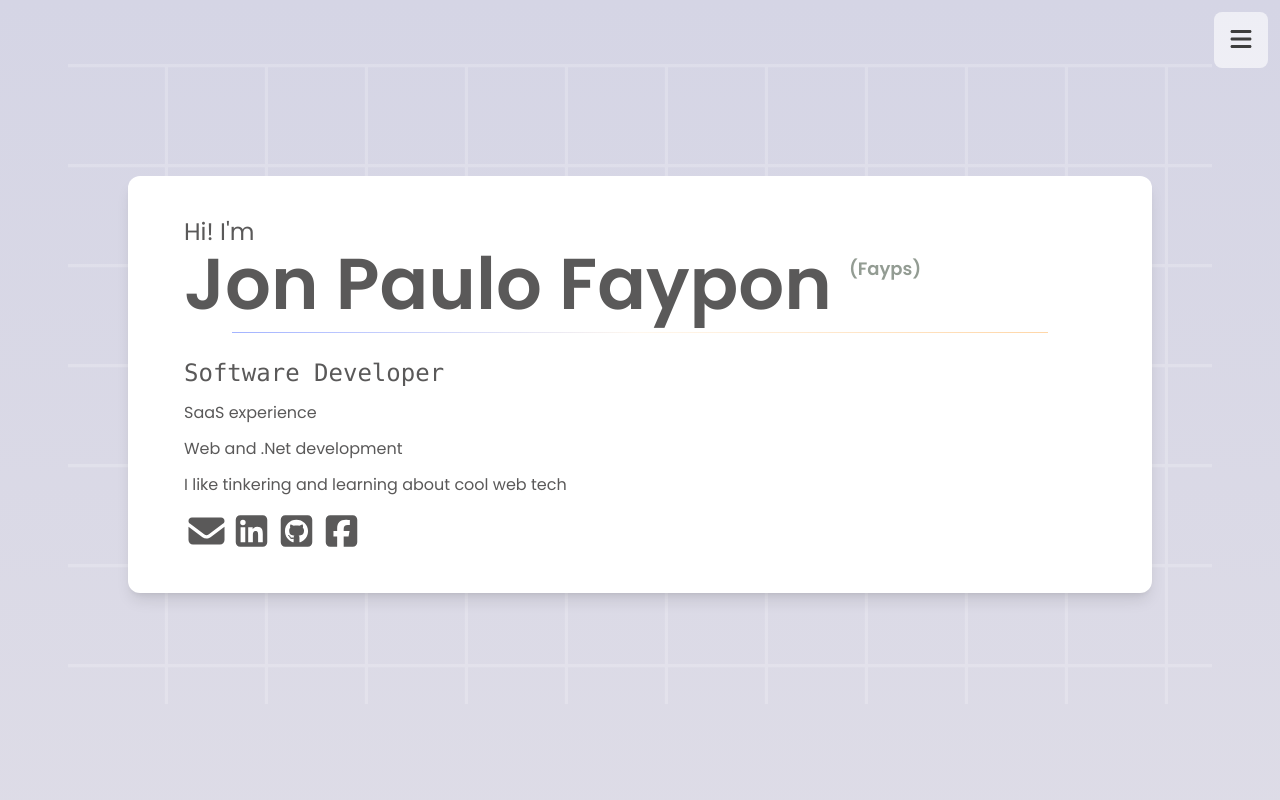
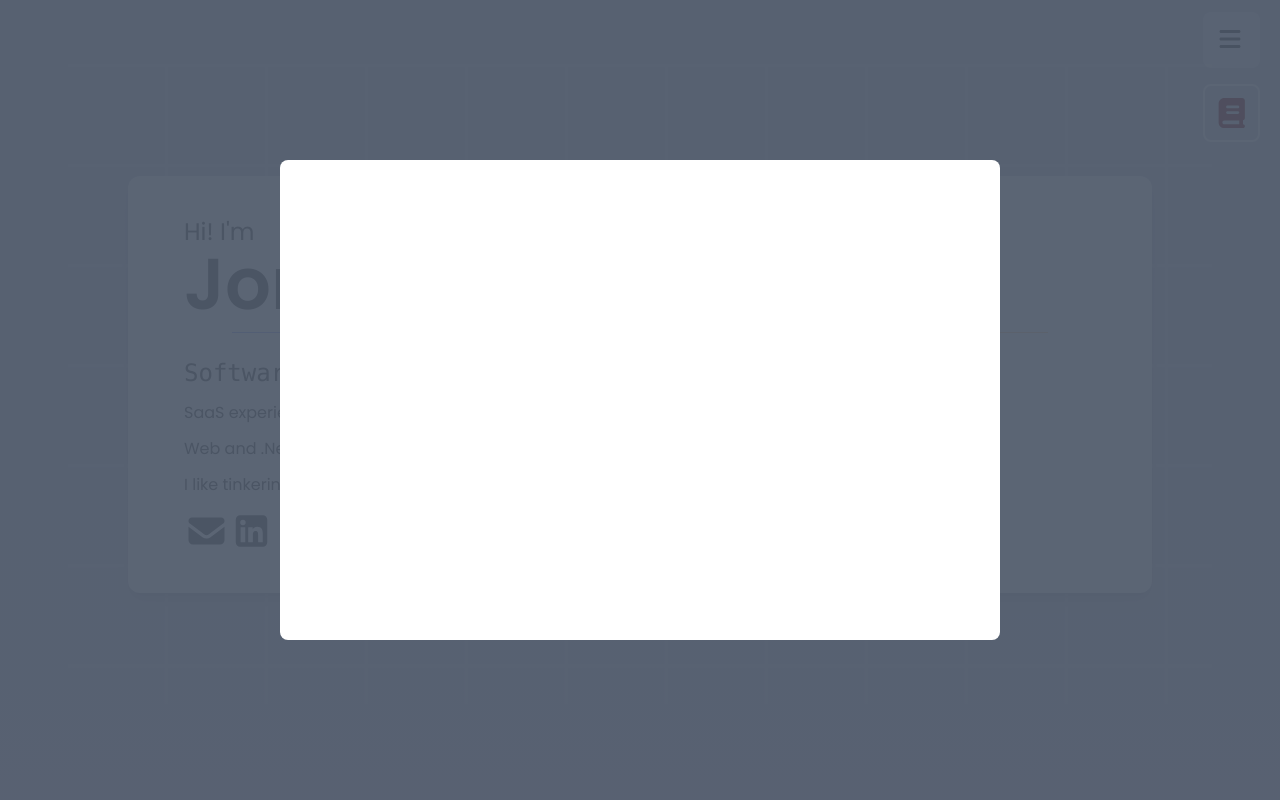
Before and after one commit to fayponjp/jpf-port-tailwind, a React (Vite) app: page / in a window 1280 px wide. Shown: the top 800 px of the page. Built offline with nearby package versions, Linux system fonts and the light colour scheme.

Commit message:
Guestbook modal and button styling

```diff
--- a/src/App.tsx
+++ b/src/App.tsx
@@ -5,14 +5,13 @@ import {
     faSquareGithub,
     faSquareFacebook,
 } from '@fortawesome/free-brands-svg-icons';
-import { faEnvelope, faBars } from '@fortawesome/free-solid-svg-icons';
+import { faEnvelope, faBars, faBook } from '@fortawesome/free-solid-svg-icons';
 import Resume from './Components/Resume';
 
 import Carousel from './Components/Carousel';
-
+import Guestbook from './Components/Guestbook';
 
 function App() {
-
     const [navIsOpen, setNavIsOpen] = useState(false);
     const [isClosing, setIsClosing] = useState(false);
 
@@ -25,10 +24,9 @@ function App() {
         return () => clearTimeout(timer);
     };
 
-
     return (
         <div className='flex-end relative grid min-h-screen grid-rows-[auto_1fr_auto] overflow-x-hidden bg-linear-to-b from-(--bg-bluegray) to-orange-50'>
-            <header className='text-gray-profile fixed top-3 right-3 z-30 text-sm'>
+            <header className='text-gray-profile fixed top-3 right-5 z-30 text-sm'>
                 <nav>
                     {!navIsOpen ? (
                         <div className='rounded-lg bg-white/60 p-3'>
@@ -50,7 +48,7 @@ function App() {
                             }`}
                         >
                             <button
-                                className='absolute top-1 right-1 cursor-pointer rounded-[50%] bg-white px-3 py-1 text-xl lg:text-3xl text-slate-400 transition delay-50 hover:text-slate-700'
+                                className='absolute top-1 right-1 cursor-pointer rounded-[50%] bg-white px-3 py-1 text-xl text-slate-400 transition delay-50 hover:text-slate-700 lg:text-3xl'
                                 onClick={handleNavClose}
                             >
                                 x
@@ -59,11 +57,11 @@ function App() {
                                 <li className='hover:text-blue-800'>
                                     <a href='#home'>Home</a>
                                 </li>
-                                <div className='h-px grow bg-linear-to-r to-indigo-300 from-orange-50'></div>
+                                <div className='h-px grow bg-linear-to-r from-orange-50 to-indigo-300'></div>
                                 <li className='hover:text-blue-800'>
                                     <a href='#projects'>Projects</a>
                                 </li>
-                                <div className='h-px grow bg-linear-to-r to-indigo-300 from-orange-50 '></div>
+                                <div className='h-px grow bg-linear-to-r from-orange-50 to-indigo-300'></div>
                                 <li className='hover:text-blue-800'>
                                     <a href='#resume'>Resume</a>
                                 </li>
@@ -71,6 +69,17 @@ function App() {
                         </div>
                     )}
                 </nav>
+                <button
+                    className={`mt-4 grid max-w-20 place-items-center rounded-lg border-2 border-white px-2 py-3 ${
+                        isClosing ? 'animate-slide-out' : 'animate-slide-in1'
+                    }`}
+                    title='Sign the Guestbook!'
+                >
+                    <FontAwesomeIcon
+                        className='cursor-pointer text-3xl text-red-900 transition delay-50 hover:scale-110 hover:text-red-700'
+                        icon={faBook}
+                    />
+                </button>
             </header>
             <main className='text-gray-profile mx-auto flex flex-col gap-60 lg:w-5xl'>
                 <section
@@ -140,7 +149,7 @@ function App() {
                 <Carousel />
                 <Resume />
             </main>
-
+            <Guestbook />
             <footer className='z-10 mt-25 flex flex-row overflow-hidden bg-(--bg-footer) py-12 text-gray-200'>
                 <div className='mx-auto flex flex-col gap-2 text-end lg:w-5xl'>
                     ©2026 Jon Paulo Faypon
--- /dev/null
+++ b/src/Components/Guestbook.tsx
@@ -0,0 +1,10 @@
+export default function Guestbook() {
+    return (
+        <>
+            <div className='fixed w-screen h-screen bg-gray-600/90 z-30'></div>
+            <div className={`fixed max-w-180 w-[90%] max-h-120 inset-0 rounded-lg m-auto z-30 bg-white`}>
+
+            </div>
+        </>
+    )
+}
--- a/src/index.css
+++ b/src/index.css
@@ -42,7 +42,6 @@
     @keyframes slide-in {
         0% {
             opacity: 0;
-            margin-left: 100px;
         }
 
         100% {
```
